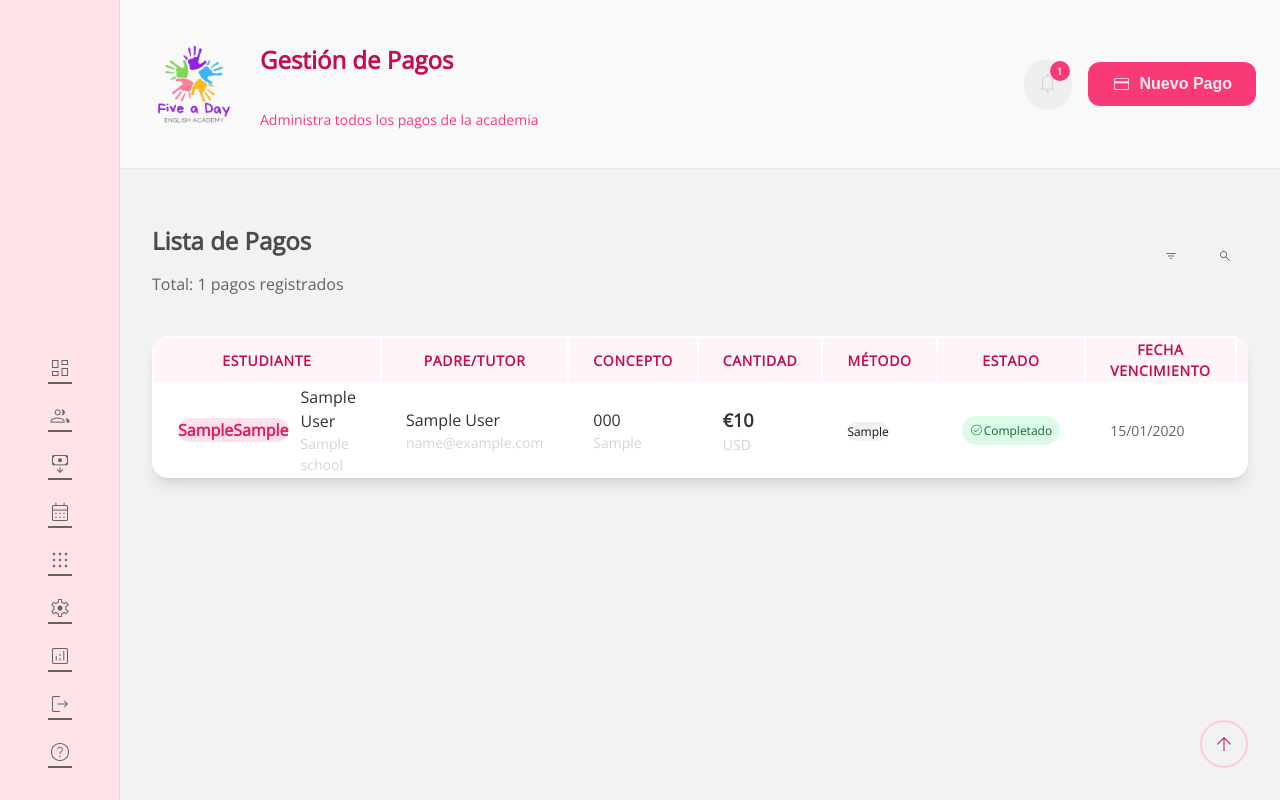
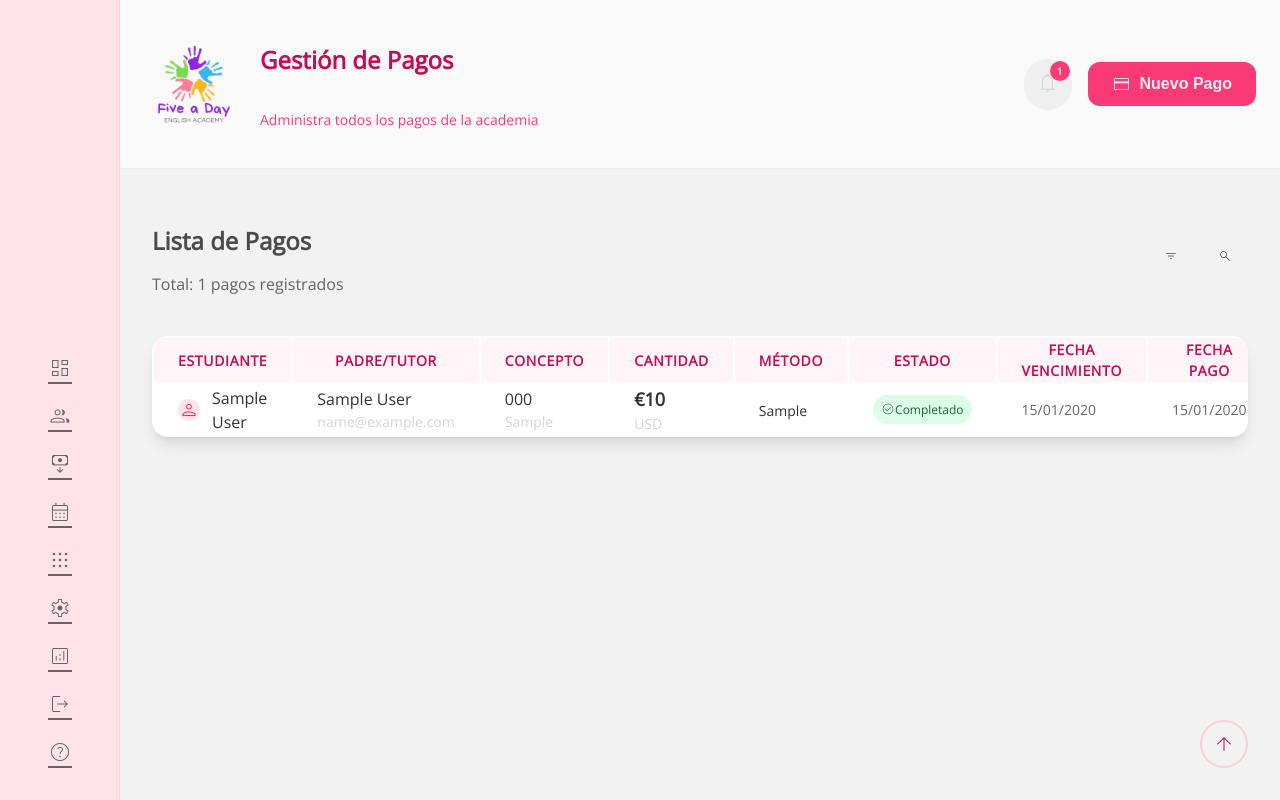
Before and after one commit to starseeker-code/five-a-day, a Django app: template project/core/templates/payments/payments_list.html in a window 1280 px wide. Run offline with Django 5.2, Linux system fonts and the light colour scheme; the template is opened without the code that fills it: most values are stand-ins (such as "Sample title", 1, 10 or a date in 2020).

Commit message:
Payments frontend fixed

```diff
--- a/project/core/templates/payments/payments_list.html
+++ b/project/core/templates/payments/payments_list.html
@@ -52,13 +52,10 @@
                     <td class="px-6 py-4">
                         <div class="flex items-center gap-3">
                             <div class="w-10 h-10 bg-primary-100 rounded-full flex items-center justify-center">
-                                <span class="text-primary-600 font-semibold">{{ payment.student.first_name.0 }}{{ payment.student.last_name.0 }}</span>
+                                <span class="material-symbols-outlined text-primary-600" style="font-size:22px">person</span>
                             </div>
                             <div>
                                 <div class="font-medium text-neutral-800">{{ payment.student.full_name }}</div>
-                                {% if payment.student.school %}
-                                <div class="text-sm text-neutral-500">{{ payment.student.school }}</div>
-                                {% endif %}
                             </div>
                         </div>
                     </td>
@@ -75,7 +72,7 @@
                         <div class="text-sm text-neutral-500">{{ payment.currency }}</div>
                     </td>
                     <td class="px-6 py-4">
-                        <span class="inline-flex items-center px-2.5 py-0.5 rounded-full text-xs font-medium bg-neutral-100 text-neutral-800">
+                        <span class="text-sm text-neutral-800">
                             {{ payment.get_payment_method_display }}
                         </span>
                     </td>
@@ -128,7 +125,7 @@
                         {% endif %}
                     </td>
                     <td class="px-3 py-4 border-l border-neutral-200 bg-neutral-50 text-center">
-                        <a href="{% url 'payment_detail_view' payment.id %}" class="inline-flex p-2 text-primary-600 hover:bg-primary-100 rounded-full transition-all duration-200" title="Ver pago">
+                        <a href="{% url 'payment_detail_view' payment.id %}" class="inline-flex p-2 text-primary-600 hover:bg-primary-100 rounded-full transition-all duration-200" style="text-decoration:none;" title="Ver pago">
                             <span class="material-symbols-outlined text-base">visibility</span>
                         </a>
                     </td>
```
